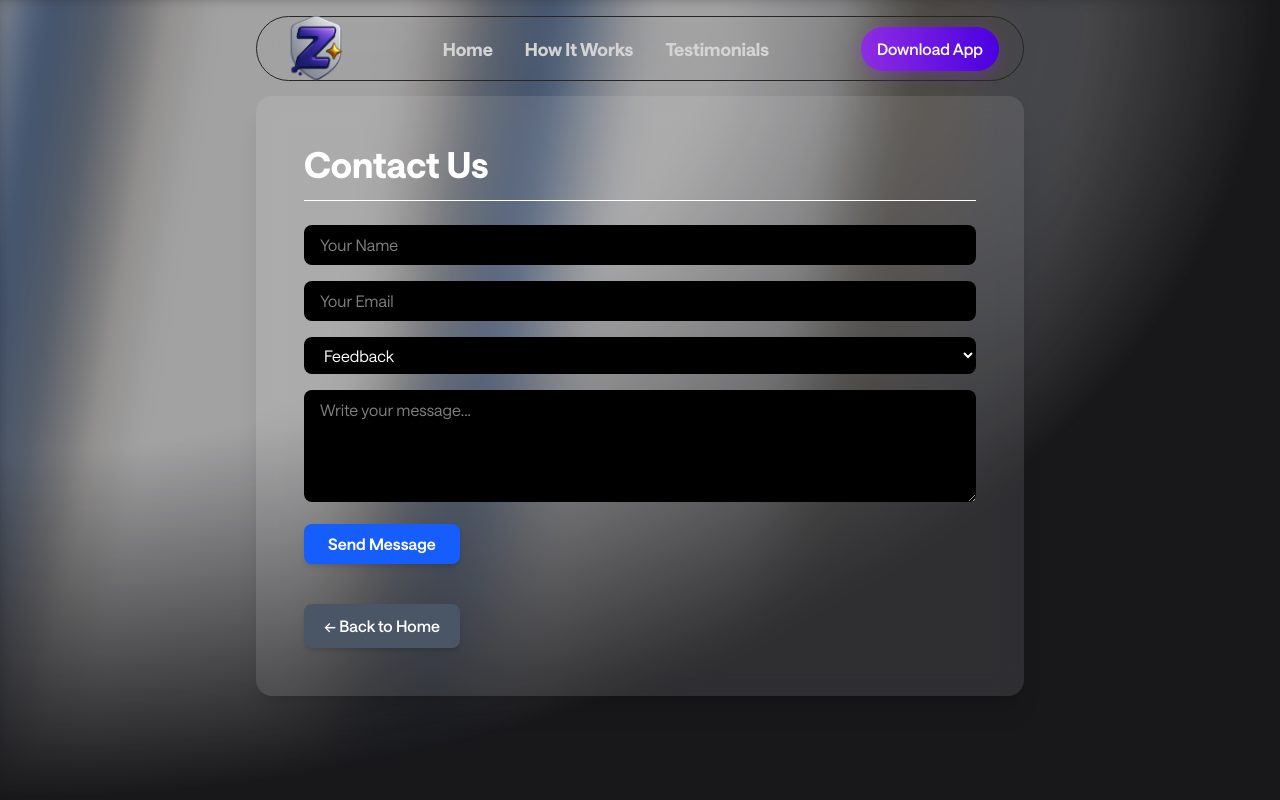
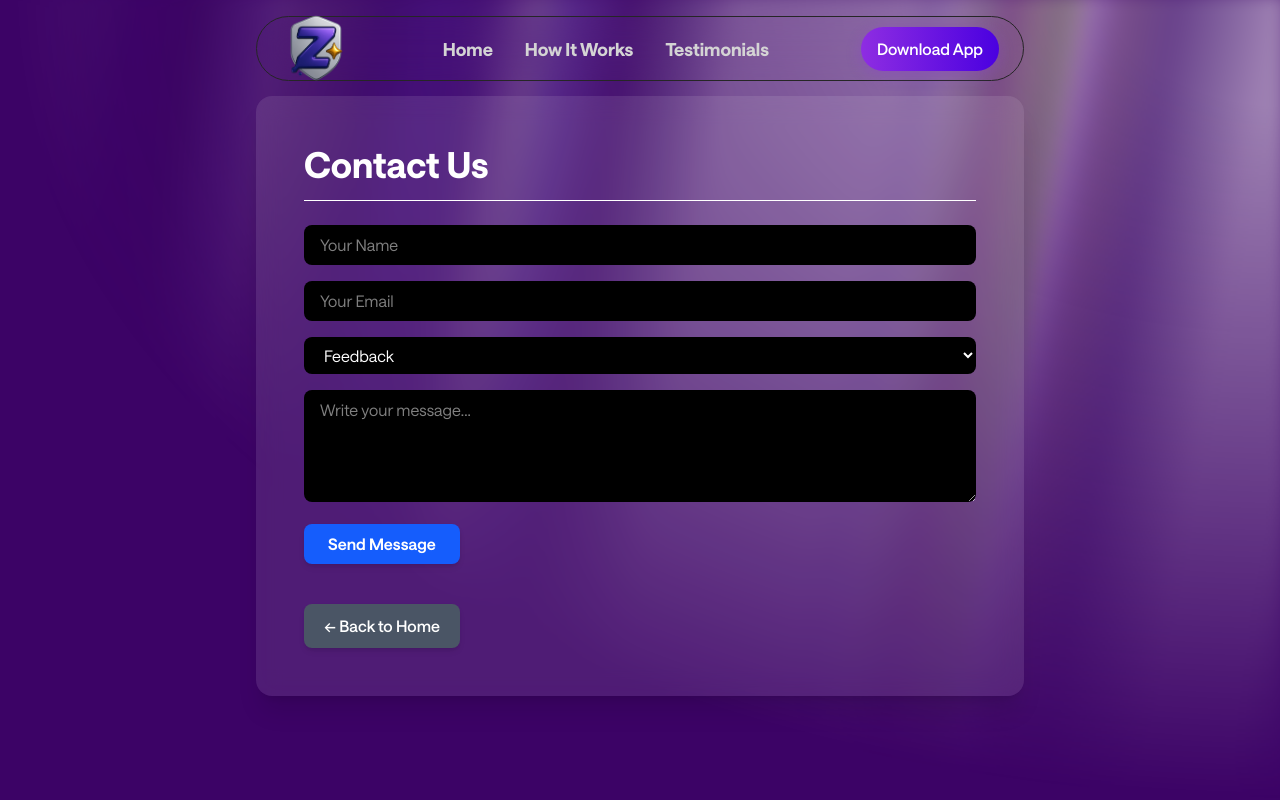
Before and after one commit to PourusK/Zishes-code, a Next.js app: page /contact in a window 1280 px wide. Built offline with nearby package versions, Linux system fonts and the light colour scheme.

Commit message:
parbo na

```diff
--- a/src/components/ui/aurora-background.tsx
+++ b/src/components/ui/aurora-background.tsx
@@ -36,7 +36,7 @@ export const AuroraBackground = ({
     <main>
       <div
         className={cn(
-          "relative flex flex-col bg-zinc-900 dark:bg-zinc-900 w-full min-h-screen",
+          "transition-bg relative bg-purple-950 text-slate-950 dark:bg-zinc-900 overflow-x-hidden max-w-full",
           className
         )}
         {...props}
@@ -45,40 +45,32 @@ export const AuroraBackground = ({
           className="absolute inset-0 overflow-hidden"
           style={
             {
-              "--aurora": isDesktop
-                ? "repeating-linear-gradient(100deg, #0a0808 30%, #1a1a1d 15%, #2d2828 10%, #302a2a 25%, #a78554 40%)"
-                : "linear-gradient(180deg, #222230 0%, #0a0808 30%, #2d2828 60%, #1a1a1d 80%, #302a2a 100%)",
-              "--dark-gradient": "repeating-linear-gradient(100deg, #000 0%, #2b2727 7%, transparent 10%, transparent 12%, #000 16%)",
-              "--blue-300": "#454f5a",
-              "--blue-400": "#5e6266",
-              "--blue-500": "#363d44",
-              "--indigo-300": "#7d829b",
-              "--violet-200": "#af8c58",
-              "--black": "#000000",
-              "--white": "#f7eeee",
+              "--aurora": "repeating-linear-gradient(100deg,#3b82f6_10%,#a5b4fc_15%,#93c5fd_20%,#ddd6fe_25%,#60a5fa_30%)",
+              "--dark-gradient": "repeating-linear-gradient(100deg,#000_0%,#000_7%,transparent_10%,transparent_12%,#000_16%)",
+              "--white-gradient": "repeating-linear-gradient(100deg,#fff_0%,#fff_7%,transparent_10%,transparent_12%,#fff_16%)",
+              "--blue-300": "#6443ca",
+              "--blue-400": "#392377",
+              "--blue-500": "#4b0082",
+              "--indigo-300": "#2f1d41",
+              "--violet-200": "#5a2d85",
+              "--black": "#0a0a0f",
+              "--white": "#f8f6ff",
+              "--gold-300": "#facc15",
+              "--gold-400": "#eab308",
+              "--gold-500": "#ca8a04",
               "--transparent": "transparent",
             } as React.CSSProperties
           }
         >
           <div
             className={cn(
-              `pointer-events-none absolute -inset-[10px] opacity-60 blur-[10px] invert filter will-change-transform
-              [--aurora:repeating-linear-gradient(100deg,var(--blue-500)_10%,var(--indigo-300)_15%,var(--blue-300)_20%,var(--violet-200)_25%,var(--blue-400)_30%)]
-              [--dark-gradient:repeating-linear-gradient(100deg,var(--black)_0%,var(--black)_7%,var(--transparent)_10%,var(--transparent)_12%,var(--black)_16%)]
-              after:absolute after:inset-0 after:mix-blend-difference after:content-[""] dark:invert-0`,
-              `[background-image:var(--dark-gradient),var(--aurora)] [background-size:200%,_200%] [background-position:50%_50%,50%_50%]`,
-              `after:[background-size:200%,_100%]`,
-              isDesktop && `after:animate-aurora`,
-              showRadialGradient && `[mask-image:radial-gradient(ellipse_at_0%_0%,black_40%,var(--transparent)_70%)]`,
+              `pointer-events-none absolute -inset-[10px] [background-image:var(--white-gradient),var(--aurora)] [background-size:300%,_200%] [background-position:50%_50%,50%_50%] opacity-50 blur-[10px] invert filter will-change-transform [--aurora:repeating-linear-gradient(100deg,var(--blue-500)_10%,var(--indigo-300)_15%,var(--blue-300)_20%,var(--violet-200)_25%,var(--blue-400)_30%)] [--dark-gradient:repeating-linear-gradient(100deg,var(--black)_0%,var(--black)_7%,var(--transparent)_10%,var(--transparent)_12%,var(--black)_16%)] [--white-gradient:repeating-linear-gradient(100deg,var(--white)_0%,var(--white)_7%,var(--transparent)_10%,var(--transparent)_12%,var(--white)_16%)] after:absolute after:inset-0 after:[background-image:var(--white-gradient),var(--aurora)] after:[background-size:200%,_100%] after:[background-attachment:fixed] after:mix-blend-difference after:content-[""] dark:[background-image:var(--dark-gradient),var(--aurora)] dark:invert-0 after:dark:[background-image:var(--dark-gradient),var(--aurora)]`,
+              isDesktop && "after:animate-aurora",
+              showRadialGradient && `[mask-image:radial-gradient(ellipse_at_100%_0%,black_10%,var(--transparent)_70%)]`
             )}
           ></div>
-
-          {/* Subtle overlay gradients for both mobile and desktop */}
-          <div className="absolute inset-0 pointer-events-none [background-image:linear-gradient(to_top,rgba(175, 171, 171, 0.3)_0%,transparent_50%,transparent_100%)]" />
-          <div className="absolute inset-0 pointer-events-none [background:radial-gradient(ellipse_at_50%_100%,rgba(0, 0, 0, 0.5)_0%,rgba(15, 14, 14, 0.5)_100%)]" />
         </div>
-
-        <div className={`relative z-10 flex-1 transition-opacity duration-1000 ${isLoaded ? 'opacity-100' : 'opacity-0'}`}>
+        <div className={`relative z-10 transition-opacity duration-1000 ${isLoaded ? 'opacity-100' : 'opacity-0'}`}>
           {children}
         </div>
       </div>
```
